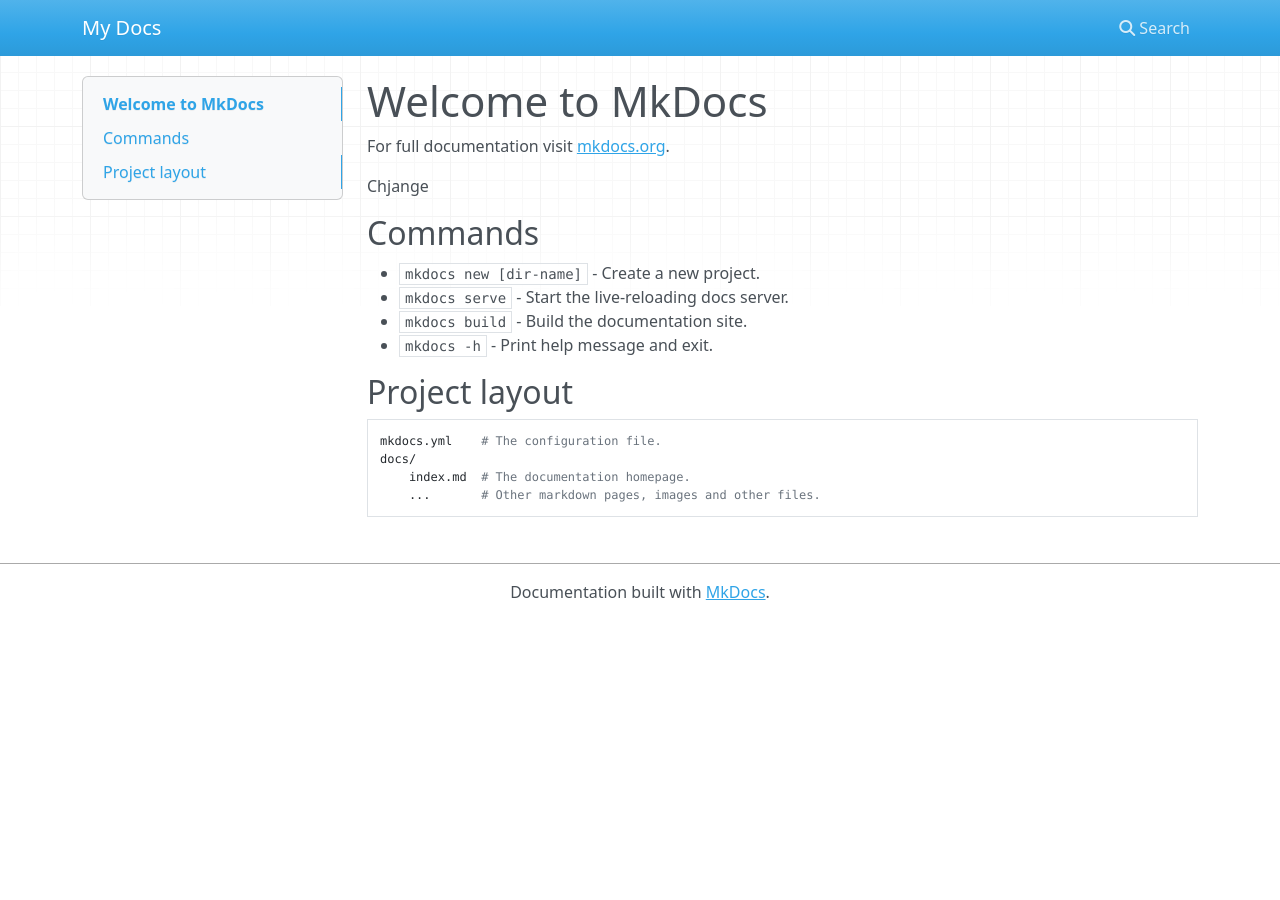
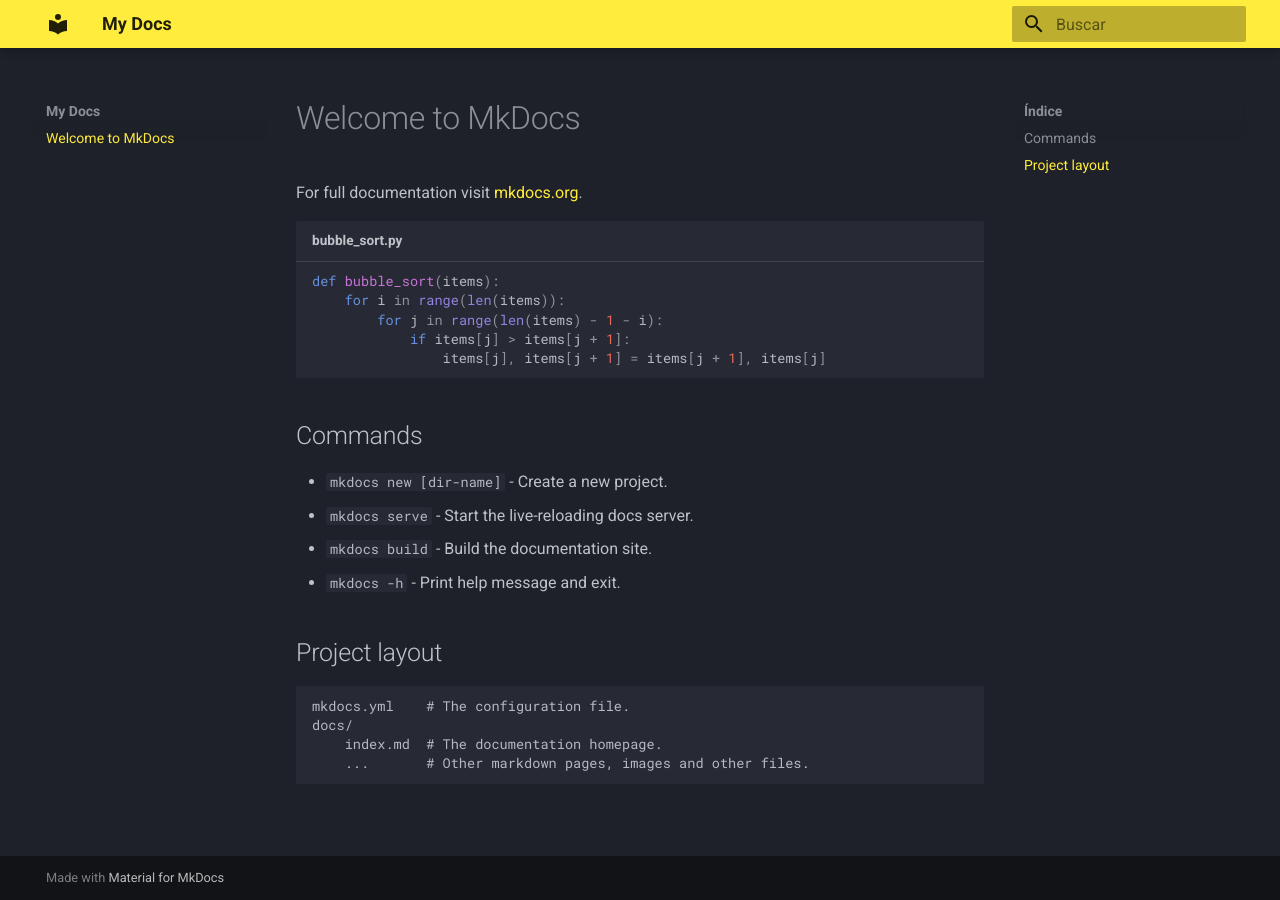
Before and after one commit to jmborsani/github-learning, an MkDocs documentation site: the page built from docs/index.md, in a window 1280 px wide. Built offline with MkDocs 1.6.1 and Material for MkDocs 9.7.7, drawn with Linux system fonts in a browser that asks for light colours; nearby versions of some CDN libraries.

Commit message:
mkdocs-material

````diff
--- a/docs/index.md
+++ b/docs/index.md
@@ -2,7 +2,13 @@
 
 For full documentation visit [mkdocs.org](https://www.mkdocs.org).
 
-Chjange
+``` py title="bubble_sort.py"
+def bubble_sort(items):
+    for i in range(len(items)):
+        for j in range(len(items) - 1 - i):
+            if items[j] > items[j + 1]:
+                items[j], items[j + 1] = items[j + 1], items[j]
+```
 
 ## Commands
 
--- a/mkdocs.yml
+++ b/mkdocs.yml
@@ -1 +1,19 @@
 site_name: My Docs
+
+theme:
+  name: material
+  palette:
+    scheme: slate
+    primary: yellow
+    accent: deep purple
+  language: pt-BR
+
+markdown_extensions:
+  - def_list
+  - pymdownx.tasklist:
+      custom_checkbox: true
+  - pymdownx.highlight:
+      anchor_linenums: true
+  - pymdownx.inlinehilite
+  - pymdownx.snippets
+  - pymdownx.superfences
````
